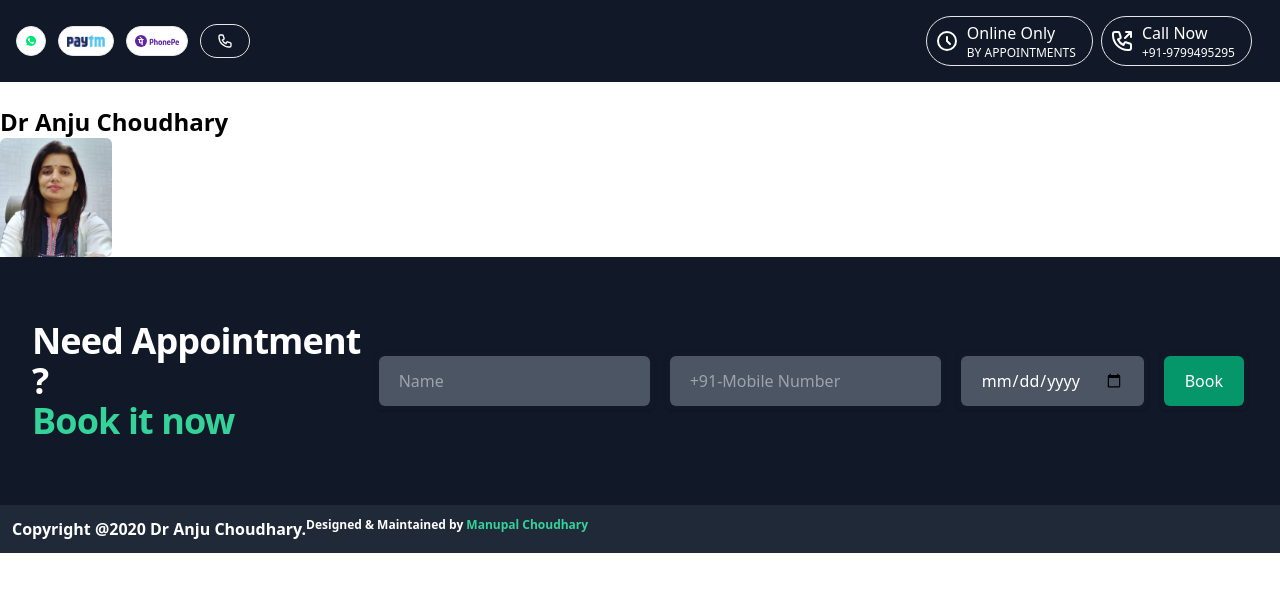
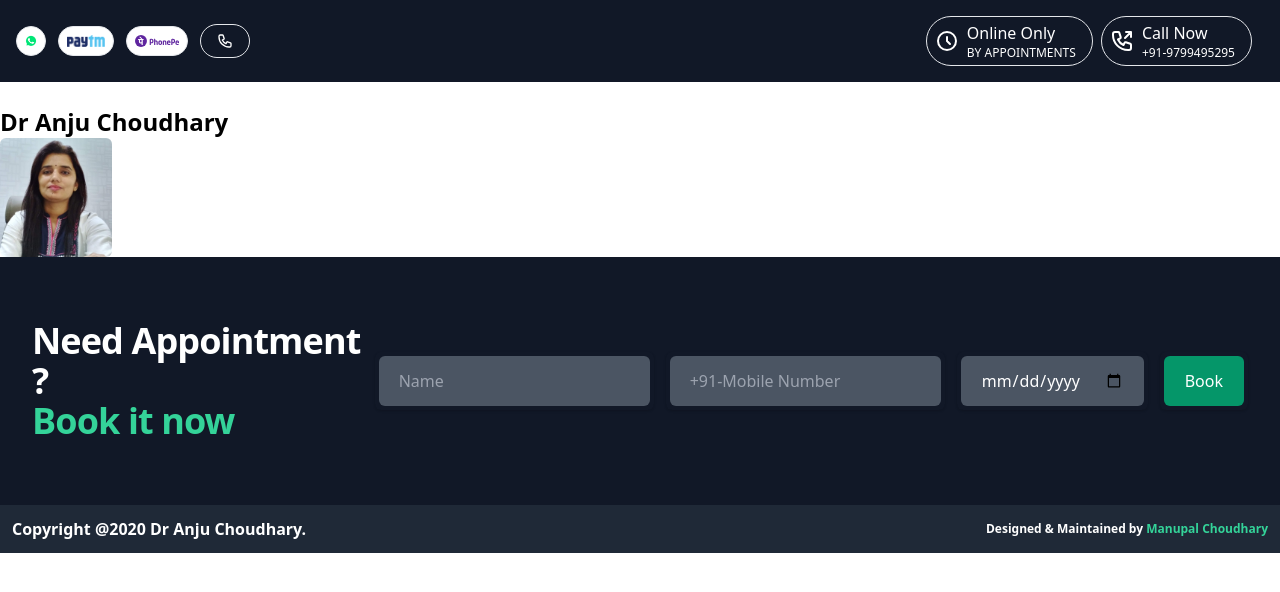
Before and after one commit to malwaremanu/dranju, a Nuxt app: page / in a window 1280 px wide. Shown: the top 592 px of the page. Built offline with nearby package versions, Linux system fonts and the light colour scheme.

Commit message:
Update footer.vue

```diff
--- a/components/footer.vue
+++ b/components/footer.vue
@@ -1,5 +1,5 @@
 <template>
-    <div class="bg-gray-800 text-white text-center font-semibold p-3 lg:flex ">
+    <div class="bg-gray-800 text-white text-center font-semibold p-3 lg:flex items-center gap-2 justify-between">
         <div class="">
             Copyright @2020 Dr Anju Choudhary.
         </div>
```
